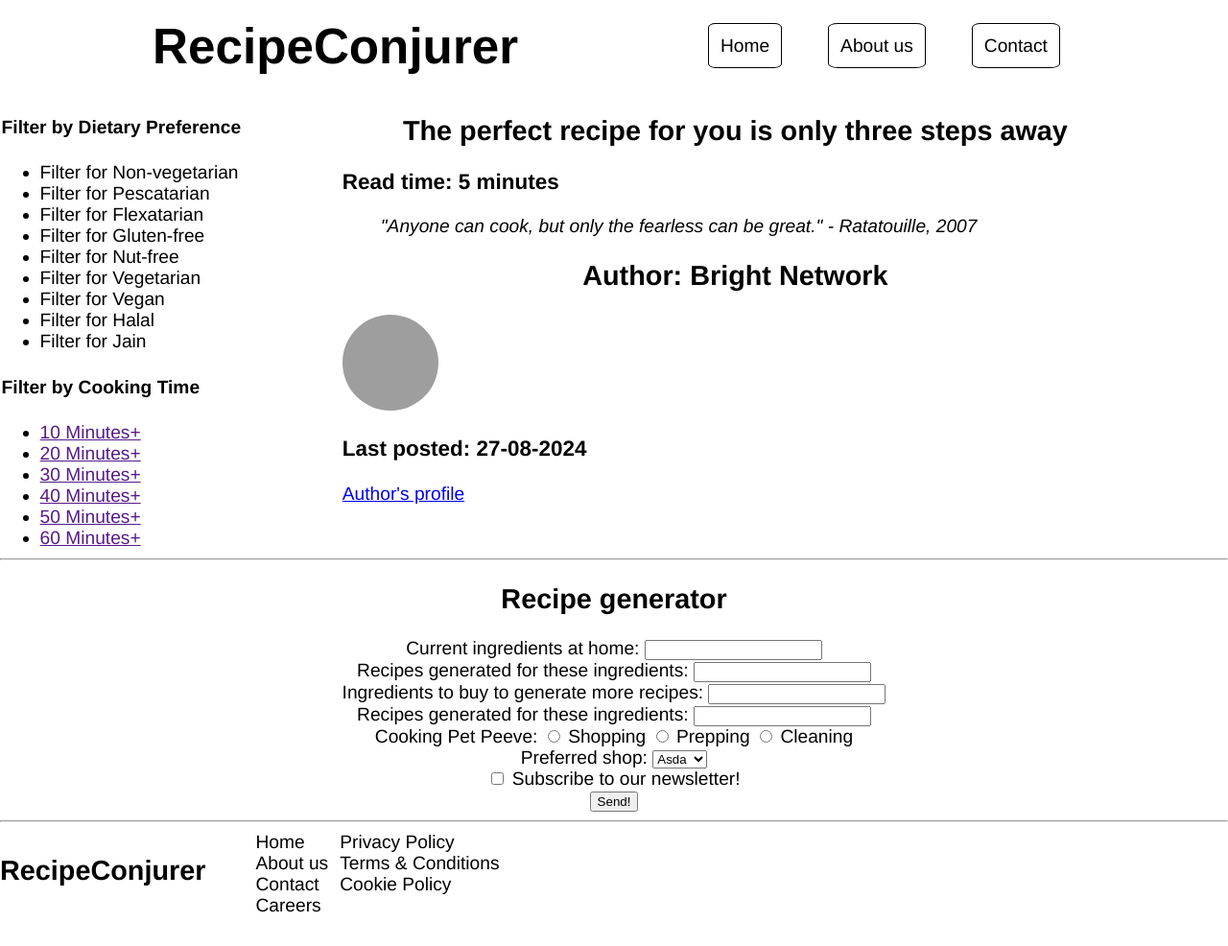
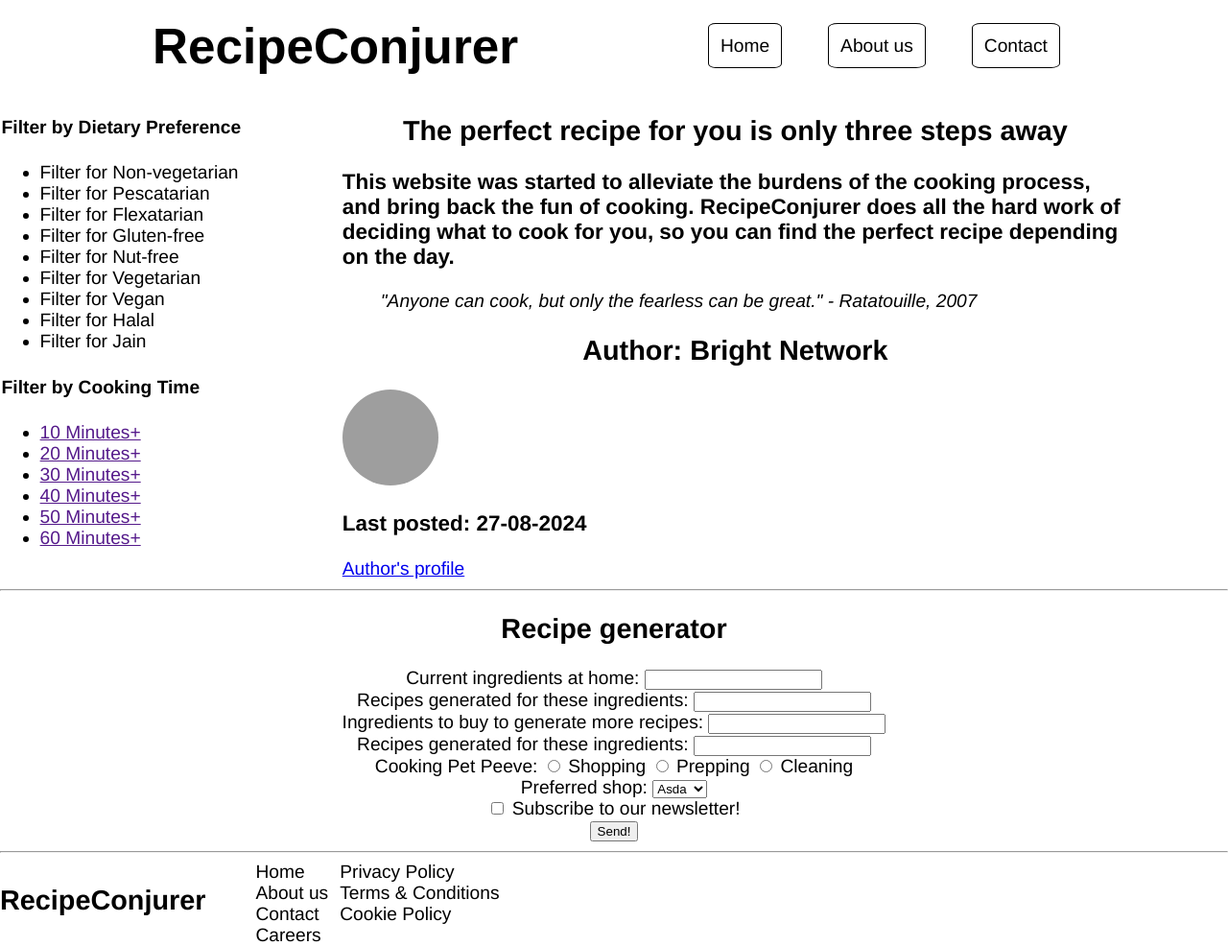
Before and after one commit to ridvlp/ridvlp.github.io, a plain HTML site: page index.html in a window 1280 px wide. Shown: the whole page at 96% size. Before the commit the page ends 955 px from the top, so only its background shows below. Drawn offline with Linux system fonts and the light colour scheme; no server answers; grey boxes are pictures that could not be loaded; a web font is replaced by a local one.

Commit message:
initial commit

```diff
--- a/index.html
+++ b/index.html
@@ -58,7 +58,7 @@
                     <header>
                         <!-- Article's header goes here -->
                         <h2>The perfect recipe for you is only three steps away</h2>
-                        <h3>Read time: 5 minutes</h3>
+                        <h3>This website was started to alleviate the burdens of the cooking process, and bring back the fun of cooking. RecipeConjurer does all the hard work of deciding what to cook for you, so you can find the perfect recipe depending on the day.</h3>
                     </header>
                     <main>
 
```
